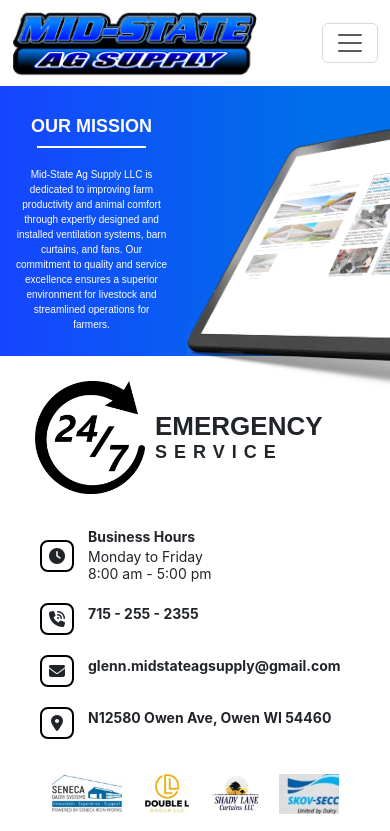
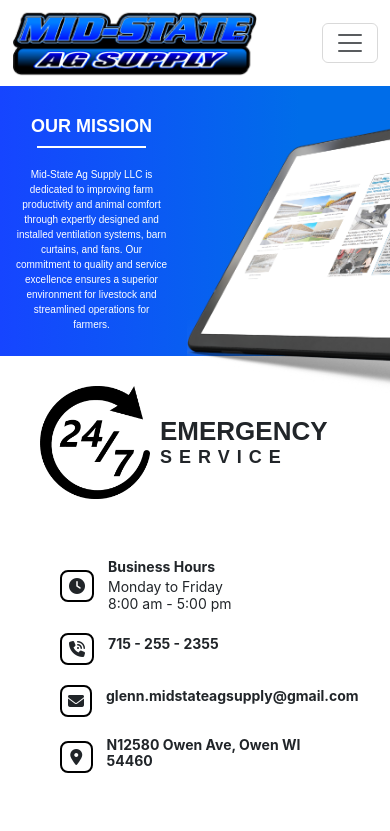
Before and after one commit to Tyrarose/mid-state-ag-supply, a React (Create React App) app: page / in a window 390 px wide. Shown: the top 831 px of the page. Built offline with nearby package versions, Linux system fonts and the light colour scheme.

Commit message:
added margin to emergency and contact

```diff
--- a/src/styles/Home.css
+++ b/src/styles/Home.css
@@ -186,7 +186,7 @@
 	}
 
 	.contact-info {
-		margin: 10px;
+		/* margin: 10px; */
 		flex-direction: column;
 	}
 
@@ -213,7 +213,7 @@
 	}
 
 	.emergency-content {
-		margin: 5px;
+		/* margin: 5px; */
 		display: flex;
 		align-items: center;
 	}
```
